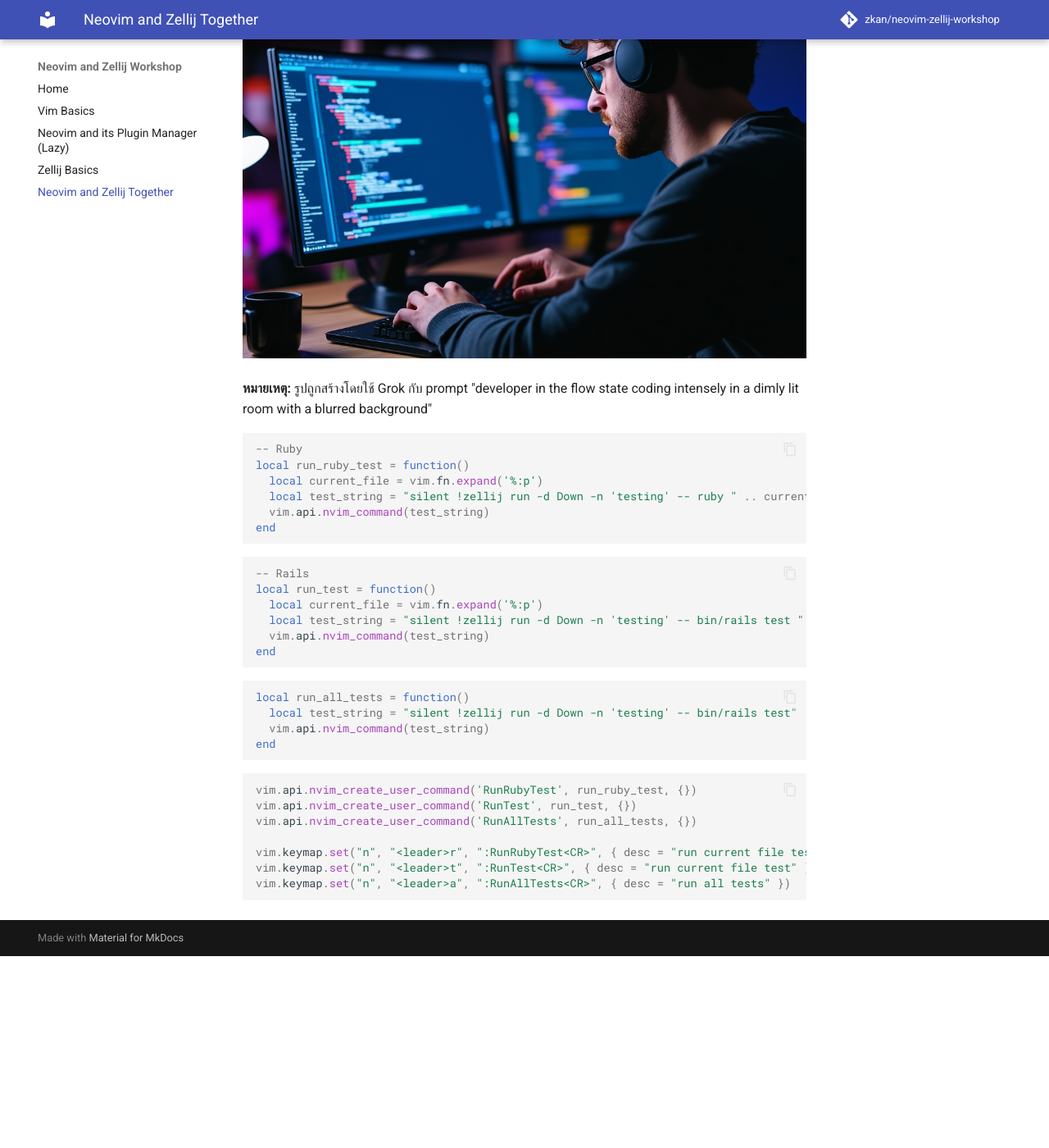
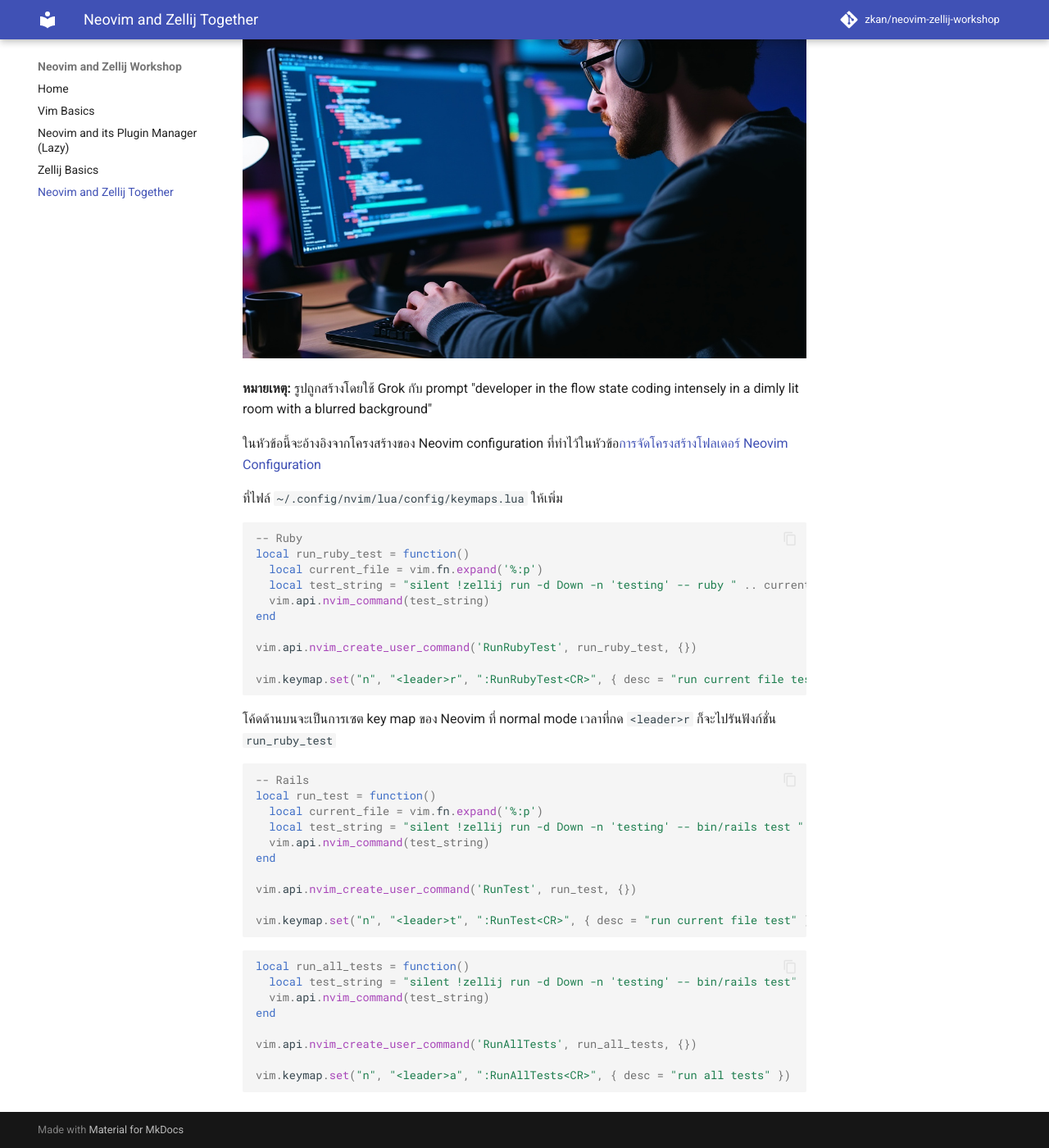
Before and after one commit to zkan/neovim-zellij-workshop, an MkDocs documentation site: the page built from docs/neovim-and-zellij-together.md, in a window 1280 px wide and 1400 px high, scrolled down 300 px. Shown: the whole window at 82% size. Built offline with MkDocs 1.6.1 and Material for MkDocs 9.7.7, drawn with Linux system fonts in a browser that asks for light colours; comment, search, counter and statistics services are not loaded; before the commit the page ends 1466 px from its top, so only the background shows below that.

Commit message:
Describe where to set key map to run current Ruby test file

````diff
--- a/docs/neovim-and-zellij-together.md
+++ b/docs/neovim-and-zellij-together.md
@@ -6,6 +6,11 @@
 
 **หมายเหตุ:** รูปถูกสร้างโดยใช้ Grok กับ prompt "developer in the flow state coding intensely in a dimly lit room with a blurred background"
 
+ในหัวข้อนี้จะอ้างอิงจากโครงสร้างของ Neovim configuration
+ที่ทำไว้ในหัวข้อ[การจัดโครงสร้างโฟลเดอร์ Neovim Configuration](neovim-lazy.md#neovim-configuration)
+
+ที่ไฟล์ `~/.config/nvim/lua/config/keymaps.lua` ให้เพิ่ม
+
 ```lua
 -- Ruby
 local run_ruby_test = function()
@@ -13,7 +18,13 @@
   local test_string = "silent !zellij run -d Down -n 'testing' -- ruby " .. current_file
   vim.api.nvim_command(test_string)
 end
+
+vim.api.nvim_create_user_command('RunRubyTest', run_ruby_test, {})
+
+vim.keymap.set("n", "<leader>r", ":RunRubyTest<CR>", { desc = "run current file test" })
 ```
+
+โค้ดด้านบนจะเป็นการเซต key map ของ Neovim ที่ normal mode เวลาที่กด `<leader>r` ก็จะไปรันฟังก์ชั่น `run_ruby_test`
 
 ```lua
 -- Rails
@@ -22,6 +33,10 @@
   local test_string = "silent !zellij run -d Down -n 'testing' -- bin/rails test " .. current_file
   vim.api.nvim_command(test_string)
 end
+
+vim.api.nvim_create_user_command('RunTest', run_test, {})
+
+vim.keymap.set("n", "<leader>t", ":RunTest<CR>", { desc = "run current file test" })
 ```
 
 ```lua
@@ -29,14 +44,8 @@
   local test_string = "silent !zellij run -d Down -n 'testing' -- bin/rails test"
   vim.api.nvim_command(test_string)
 end
-```
 
-```lua
-vim.api.nvim_create_user_command('RunRubyTest', run_ruby_test, {})
-vim.api.nvim_create_user_command('RunTest', run_test, {})
 vim.api.nvim_create_user_command('RunAllTests', run_all_tests, {})
 
-vim.keymap.set("n", "<leader>r", ":RunRubyTest<CR>", { desc = "run current file test" })
-vim.keymap.set("n", "<leader>t", ":RunTest<CR>", { desc = "run current file test" })
 vim.keymap.set("n", "<leader>a", ":RunAllTests<CR>", { desc = "run all tests" })
 ```
````
